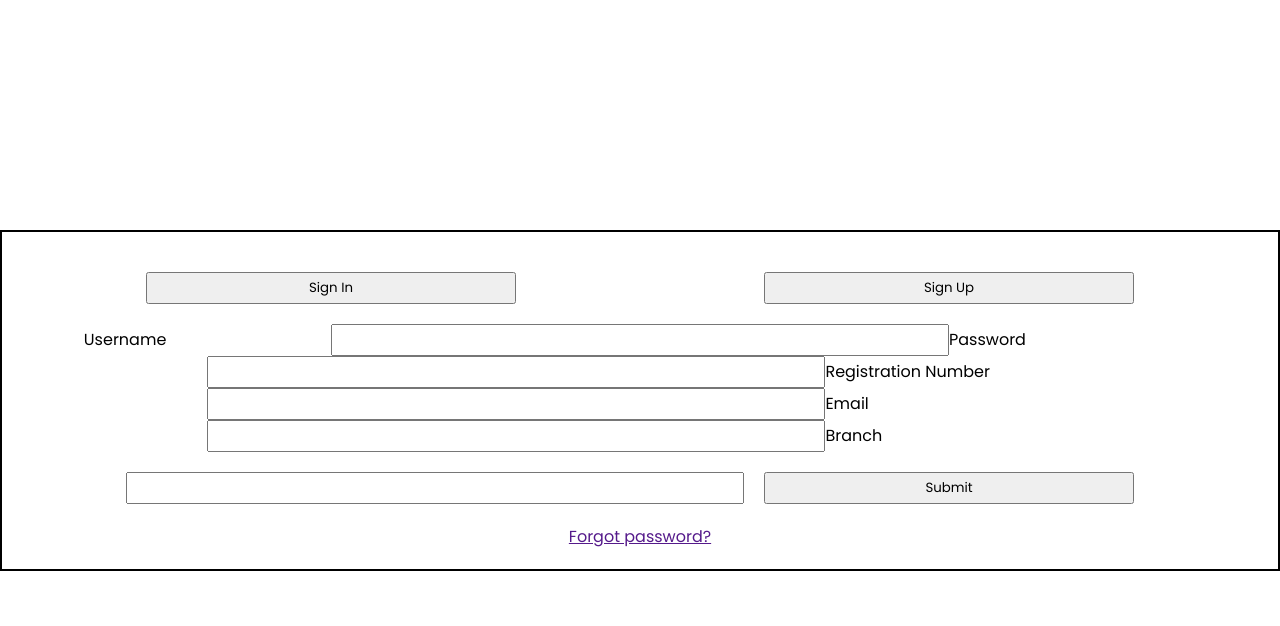
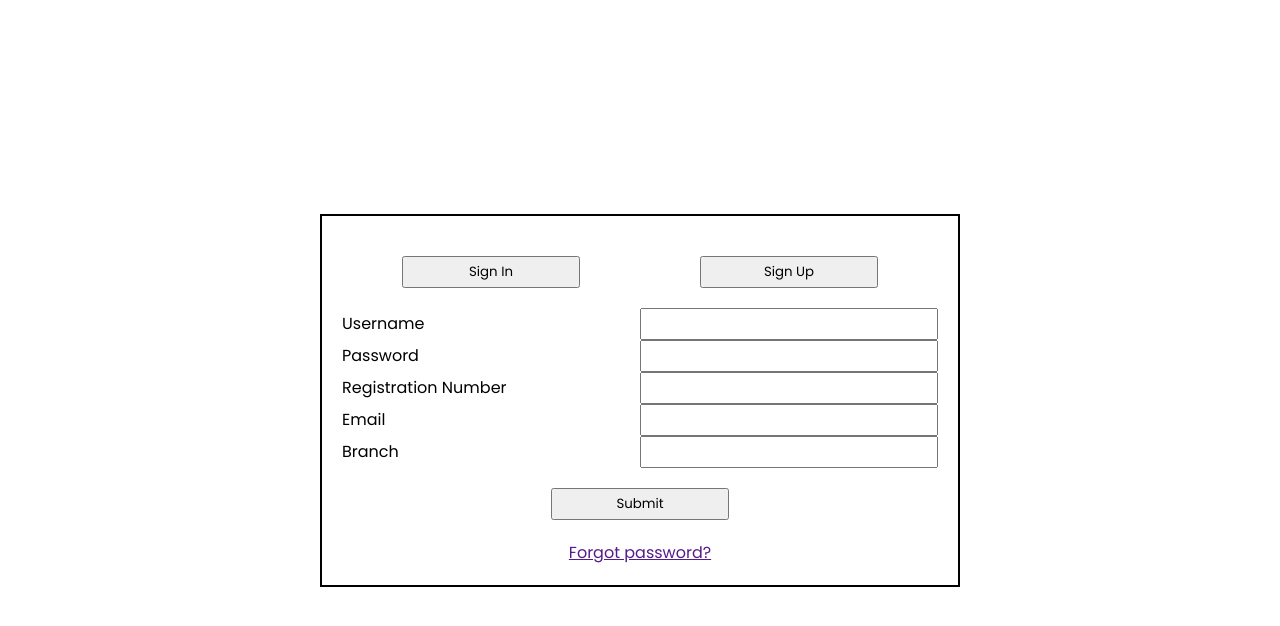
Before and after one commit to devsniper1219/college-management, a PHP site: page /pages/signup.html in a window 1280 px wide. Shown: the top 626 px of the page. Run offline with PHP 8.4, Linux system fonts and the light colour scheme.

Commit message:
added images folder and changed signup.html

```diff
--- a/pages/signin.html
+++ b/pages/signin.html
@@ -44,6 +44,8 @@
         <button type="submit" class="btn">Submit</button> <br />
         <a href="">Forgot password?</a>
       </form>
+
+
     </div>
   </body>
 </html>
--- a/styles/login.css
+++ b/styles/login.css
@@ -12,10 +12,15 @@
   min-width: 50%;
   min-height: 20rem;
 
+  flex-basis: 50%;
   display: flex;
   flex-wrap: wrap;
   align-items: center;
   justify-content: center;
+}
+
+.image-box{
+  flex-basis: 50%;
 }
 
 .nav-buttons {
@@ -32,7 +37,7 @@
 }
 
 .login-form label {
-  flex-basis: 20%;
+  flex-basis: 50%;
   /* padding-top: 1rem;
   padding-bottom: 0.2rem; */
 }
```
Also changed, not shown: images/daniel-lincoln-7PfFGngO2L0-unsplash.jpg (added).
